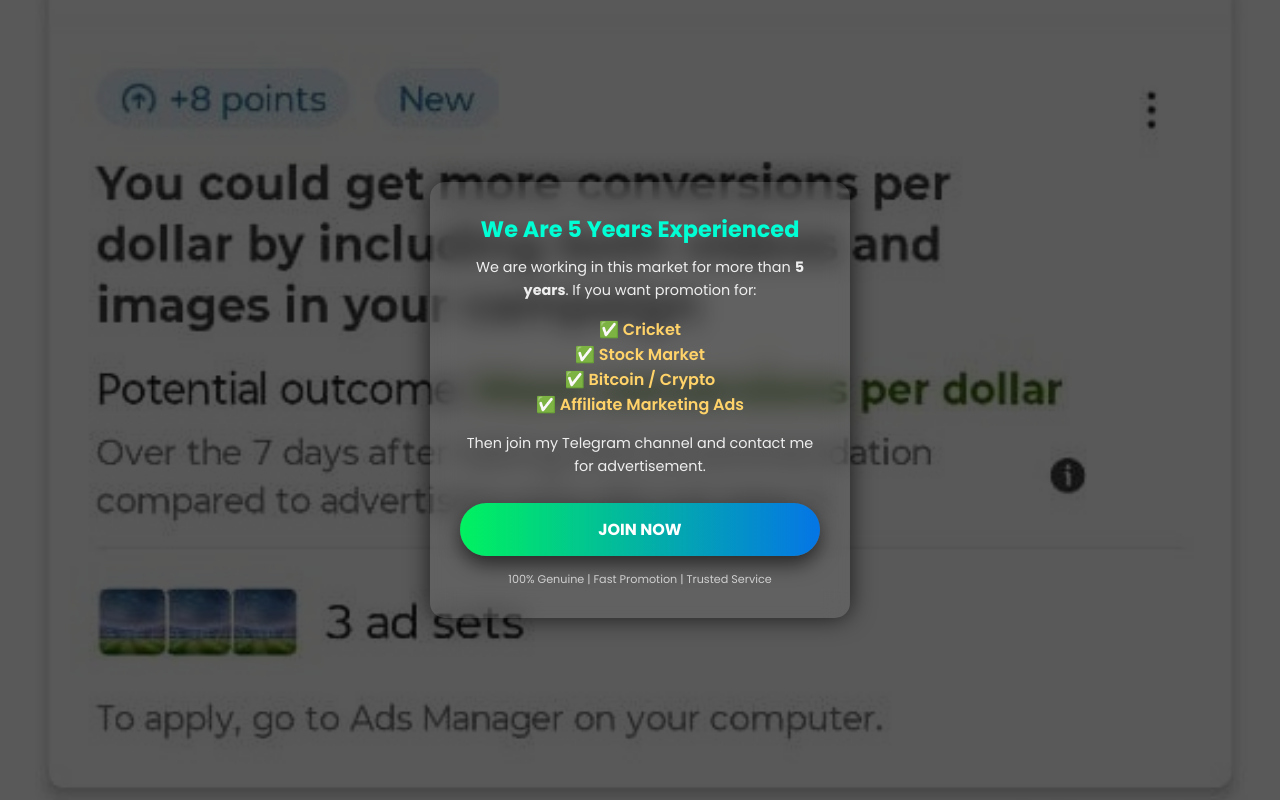
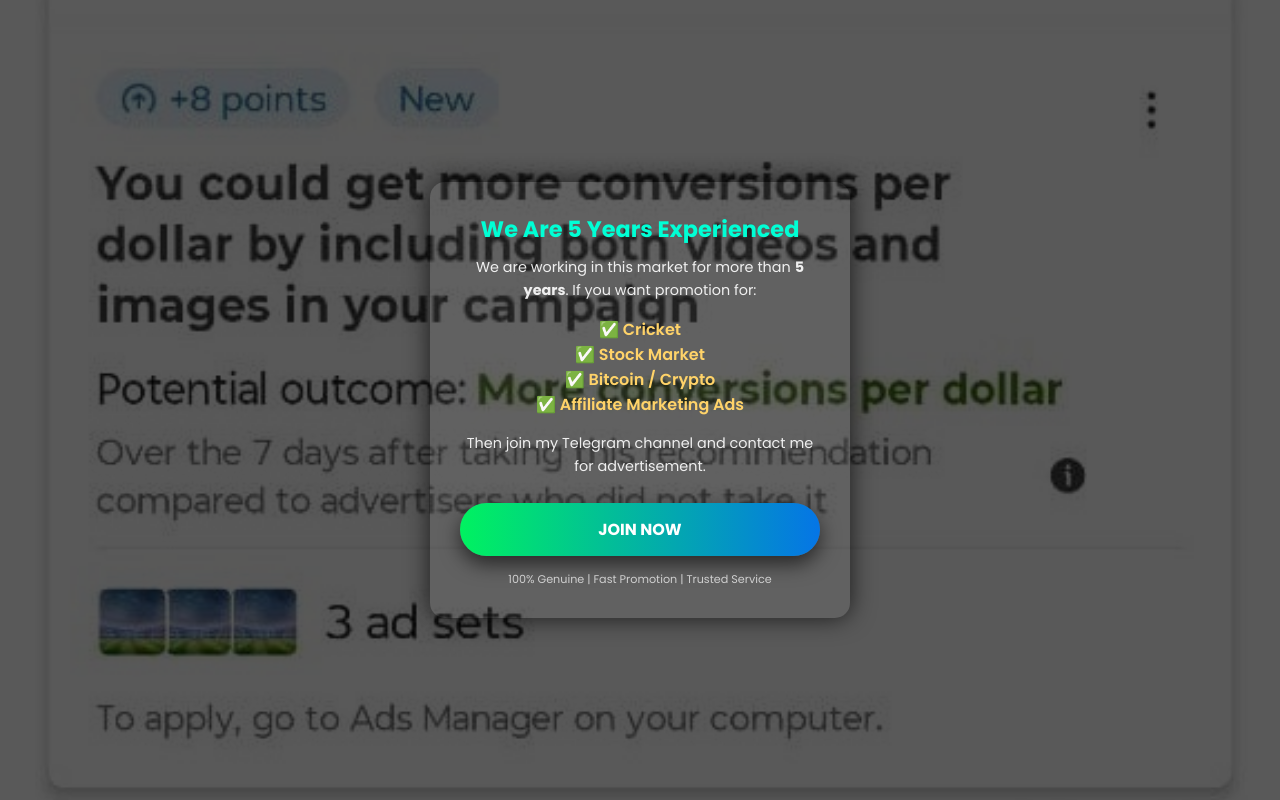
Before and after one commit to r07892614-sketch/rsda, a plain HTML site: page index.html in a window 1280 px wide. Drawn offline with Linux system fonts and the light colour scheme.

Commit message:
Update index.html

```diff
--- a/index.html
+++ b/index.html
@@ -39,7 +39,7 @@ body{
   max-width:420px;
   width:100%;
   background:rgba(255,255,255,0.05);
-  backdrop-filter: blur(12px);
+  /* backdrop-filter: blur(12px); */
   border-radius:15px;
   padding:30px;
   text-align:center;
```
